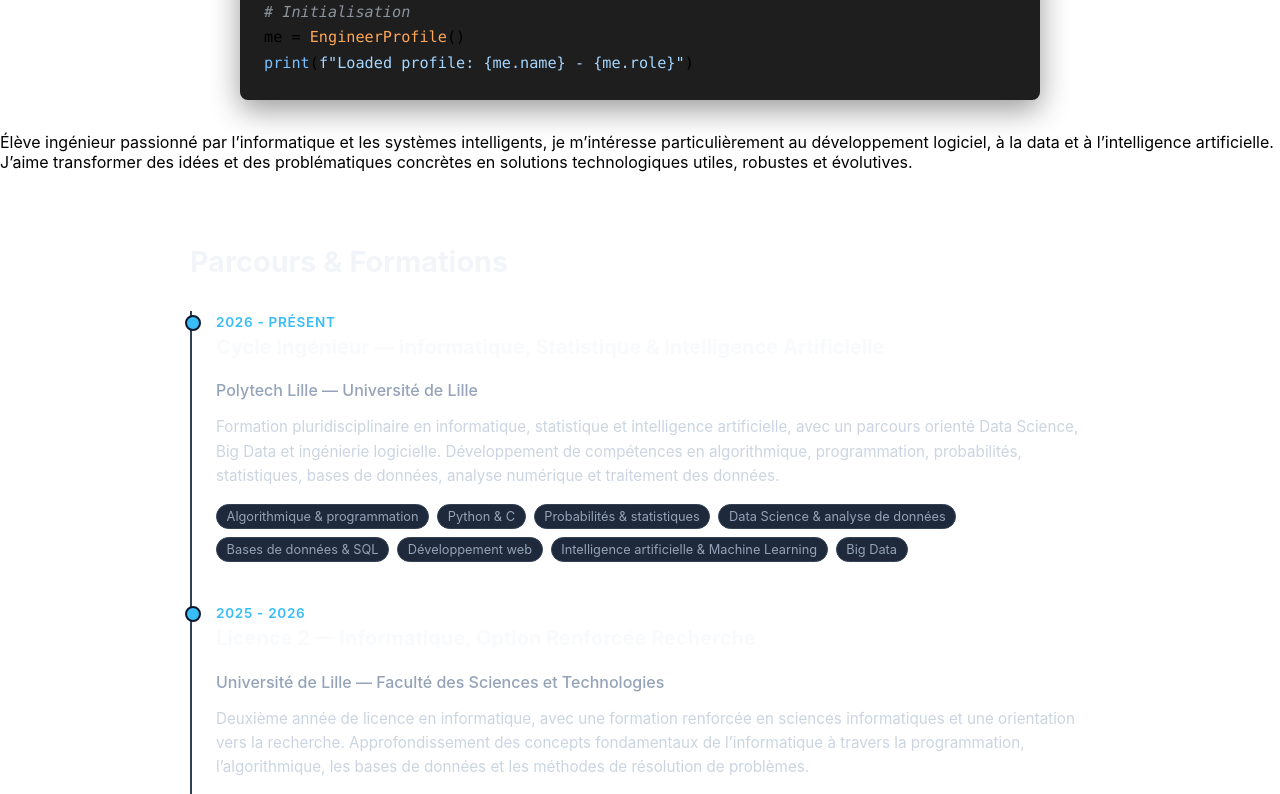
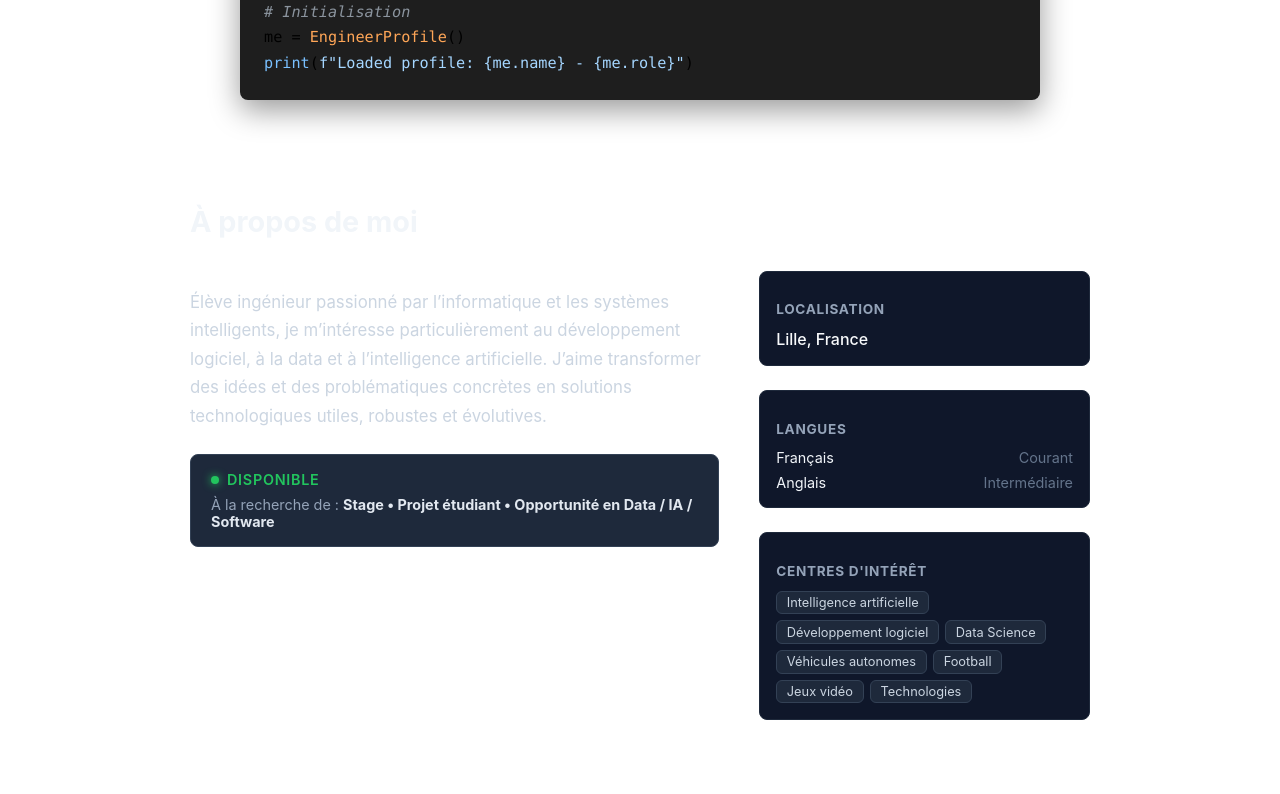
Before and after one commit to wahimed2006/portfolio, a React (Create React App) app in the folder portfolio/: page / in a window 1280 px wide. Shown: the part 440-1234 px from the top of the page. Built offline with nearby package versions, Linux system fonts and the light colour scheme.

Commit message:
Add AboutMe component with bio, availability, languages, and interests sections

```diff
--- a/portfolio/src/App.css
+++ b/portfolio/src/App.css
@@ -65,7 +65,7 @@ pre {
 .syntax-comment { color: #8b949e; font-style: italic; }/* Commentaires */
 .syntax-builtin { color: #79c0ff; }                    /* print */
 
-
+/* education */
 .education-section {
   max-width: 900px;
   margin: 0 auto;
@@ -147,3 +147,144 @@ pre {
   border-radius: 9999px;
   border: 1px solid #334155;
 }
+
+/* aboutme */
+.about-section {
+  max-width: 900px;
+  margin: 0 auto;
+  padding: 3rem 1.5rem;
+}
+
+.section-title {
+  font-size: 1.8rem;
+  color: #f1f5f9;
+  margin-bottom: 2rem;
+}
+
+.about-grid {
+  display: grid;
+  grid-template-columns: 1.6fr 1fr;
+  gap: 2.5rem;
+}
+
+@media (max-width: 768px) {
+  .about-grid {
+    grid-template-columns: 1fr;
+  }
+}
+
+.about-bio {
+  font-size: 1.05rem;
+  line-height: 1.7;
+  color: #cbd5e1;
+  margin-bottom: 1.5rem;
+}
+
+/* Carte de disponibilité */
+.availability-card {
+  background-color: #1e293b;
+  border: 1px solid #334155;
+  border-radius: 8px;
+  padding: 1rem 1.25rem;
+}
+
+.status-indicator {
+  display: flex;
+  align-items: center;
+  gap: 0.5rem;
+  margin-bottom: 0.5rem;
+}
+
+.status-dot {
+  width: 8px;
+  height: 8px;
+  border-radius: 50%;
+  background-color: #22c55e;
+  box-shadow: 0 0 8px #22c55e;
+}
+
+.status-title {
+  font-weight: 600;
+  color: #22c55e;
+  font-size: 0.9rem;
+  text-transform: uppercase;
+  letter-spacing: 0.05em;
+}
+
+.status-text {
+  font-size: 0.9rem;
+  color: #94a3b8;
+  margin: 0;
+}
+
+.status-text strong {
+  color: #e2e8f0;
+}
+
+/* Sidebar & Blocs */
+.about-sidebar {
+  display: flex;
+  flex-direction: column;
+  gap: 1.5rem;
+}
+
+.info-block {
+  background-color: #0f172a;
+  border: 1px solid #1e293b;
+  border-radius: 8px;
+  padding: 1rem;
+}
+
+.block-title {
+  font-size: 0.85rem;
+  text-transform: uppercase;
+  letter-spacing: 0.05em;
+  color: #94a3b8;
+  margin-bottom: 0.75rem;
+}
+
+.location-text {
+  color: #f8fafc;
+  font-weight: 500;
+  margin: 0;
+}
+
+/* Liste de langues */
+.languages-list {
+  list-style: none;
+  padding: 0;
+  margin: 0;
+  display: flex;
+  flex-direction: column;
+  gap: 0.5rem;
+}
+
+.language-item {
+  display: flex;
+  justify-content: space-between;
+  font-size: 0.9rem;
+}
+
+.lang-name {
+  color: #f1f5f9;
+}
+
+.lang-level {
+  color: #64748b;
+}
+
+/* Tags d'intérêts */
+.interests-tags {
+  display: flex;
+  flex-wrap: wrap;
+  gap: 0.4rem;
+}
+
+.interest-tag {
+  background-color: #1e293b;
+  color: #cbd5e1;
+  font-size: 0.8rem;
+  padding: 0.2rem 0.6rem;
+  border-radius: 6px;
+  border: 1px solid #334155;
+}
--- a/portfolio/src/components/about.component.jsx
+++ b/portfolio/src/components/about.component.jsx
@@ -1,12 +1,70 @@
-import { personalInfo } from "../data/info"
+import React from "react";
+import { personalInfo, languages, interests, availability } from "../data/info";
 
 const AboutMe = () => {
-    return(
-        <div>
-            {personalInfo.bio}
+  return (
+    <section id="about" className="about-section">
+      <h2 className="section-title">À propos de moi</h2>
+
+      <div className="about-grid">
+        {/* Colonne principale : Bio et statut */}
+        <div className="about-main">
+          <p className="about-bio">{personalInfo.bio}</p>
+
+          {availability && (
+            <div className="availability-card">
+              <div className="status-indicator">
+                <span className="status-dot"></span>
+                <span className="status-title">{availability.status}</span>
+              </div>
+              <p className="status-text">
+                À la recherche de :{" "}
+                <strong>{availability.lookingFor.join(" • ")}</strong>
+              </p>
+            </div>
+          )}
         </div>
 
-    )
-}
+        {/* Colonne latérale : Détails rapides (Langues & Intérêts) */}
+        <aside className="about-sidebar">
+          {/* Localisation */}
+          <div className="info-block">
+            <h3 className="block-title">Localisation</h3>
+            <p className="location-text">{personalInfo.location}</p>
+          </div>
 
-export default AboutMe
+          {/* Langues */}
+          {languages && languages.length > 0 && (
+            <div className="info-block">
+              <h3 className="block-title">Langues</h3>
+              <ul className="languages-list">
+                {languages.map((lang) => (
+                  <li key={lang.name} className="language-item">
+                    <span className="lang-name">{lang.name}</span>
+                    <span className="lang-level">{lang.level}</span>
+                  </li>
+                ))}
+              </ul>
+            </div>
+          )}
+
+          {/* Centres d'intérêt */}
+          {interests && interests.length > 0 && (
+            <div className="info-block">
+              <h3 className="block-title">Centres d'intérêt</h3>
+              <div className="interests-tags">
+                {interests.map((interest) => (
+                  <span key={interest} className="interest-tag">
+                    {interest}
+                  </span>
+                ))}
+              </div>
+            </div>
+          )}
+        </aside>
+      </div>
+    </section>
+  );
+};
+
+export default AboutMe;
```
